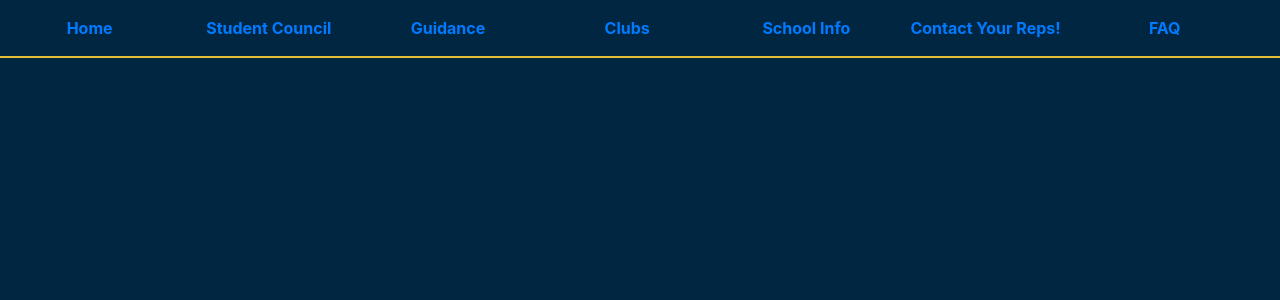
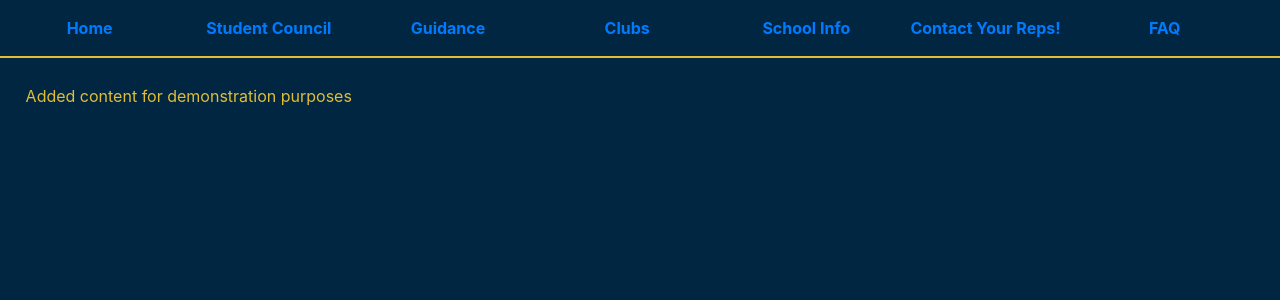
Before and after one commit to Coding-Club-AMHS/amac-app, a Next.js app: page /contact-reps in a window 1280 px wide. Shown: the top 300 px of the page. Built offline with nearby package versions, Linux system fonts and the light colour scheme.

Commit message:
made change to contact reps page for demonstration purposes

```diff
--- a/pages/contact-reps.js
+++ b/pages/contact-reps.js
@@ -10,7 +10,9 @@ export default function ContactReps() {
 
       <Menu />
       <main>
-
+        <p>
+          Added content for demonstration purposes
+        </p>
       </main>
 
     </div>
```
